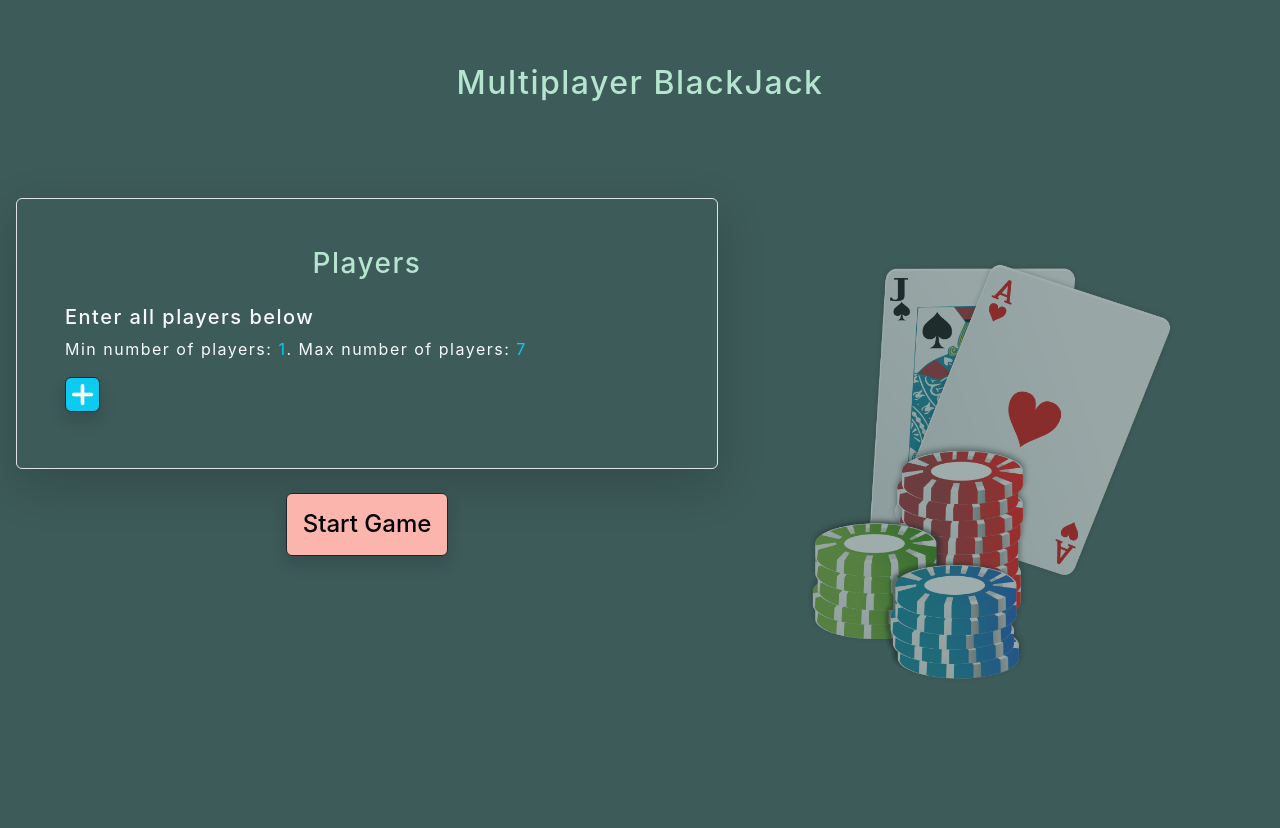
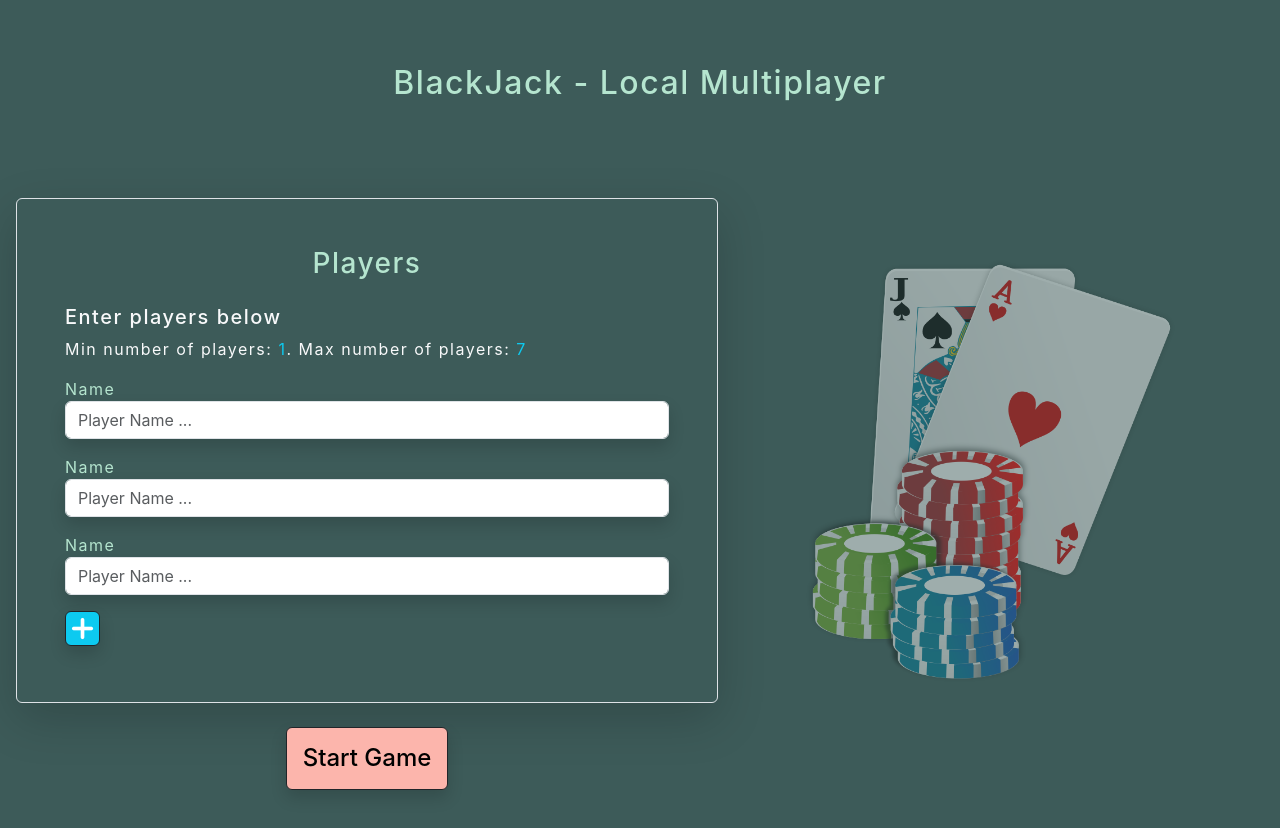
Before and after one commit to julzevias/blackjack_vite, a React (Vite) app: page / in a window 1280 px wide. Before the commit the page ends 800 px from the top, so only its background shows below. Built offline with nearby package versions, Linux system fonts and the light colour scheme; a web font is replaced by a local one.

Commit message:
- edit player input form to be easier to understand and logical

```diff
--- a/src/components/PlayerNameInput.tsx
+++ b/src/components/PlayerNameInput.tsx
@@ -8,7 +8,8 @@ interface AddPlayers {
 }
 
 const AddPlayers = ({ players, setPlayers, startGame }: AddPlayers) => {
-  const [addPlayer, setAddPlayer] = useState(false);
+  const [addPlayer, setAddPlayer] = useState<boolean>(false);
+  const [inputValues, setInputValues] = useState<string[]>(players);
 
   const addNewPlayer = (e: FormEvent<HTMLFormElement>) => {
     e.preventDefault();
@@ -28,6 +29,7 @@ const AddPlayers = ({ players, setPlayers, startGame }: AddPlayers) => {
     }
 
     if (name !== "") {
+      setInputValues([...inputValues, name]);
       setPlayers([...players, name]);
       inputElement.value = "";
       setAddPlayer(false);
@@ -42,6 +44,31 @@ const AddPlayers = ({ players, setPlayers, startGame }: AddPlayers) => {
     startGame();
   };
 
+  const onChangePlayerName = (
+    e: React.ChangeEvent<HTMLInputElement>,
+    index: number
+  ) => {
+    const newInputValues = [...inputValues];
+    const newName = e.target.value;
+    if (newName.toLowerCase() === "dealer") {
+      toast.error("Invalid name. Please choose another name");
+      e.target.value = "";
+      return;
+    } else if (inputValues.includes(newName)) {
+      toast.error("Player already exists");
+      e.target.value = "";
+      return;
+    }
+    newInputValues[index] = e.target.value;
+    setInputValues(newInputValues);
+  };
+
+  const onBlurPlayerName = (index: number) => {
+    const newPlayers = [...players];
+    newPlayers[index] = inputValues[index];
+    setPlayers(newPlayers);
+  };
+
   const onRemovePlayer = (player: string) => {
     const newPlayers = players.filter((p) => p !== player);
     setPlayers(newPlayers);
@@ -49,7 +76,9 @@ const AddPlayers = ({ players, setPlayers, startGame }: AddPlayers) => {
 
   return (
     <>
-      <h2 className="text-center text-secondary p-5">Multiplayer BlackJack</h2>
+      <h2 className="text-center text-secondary p-5">
+        BlackJack - Local Multiplayer
+      </h2>
       <div className="d-flex align-items-start mt-lg-5">
         <div className="d-flex flex-column w-100">
           <div className="border shadow-lg rounded p-4 p-lg-5">
@@ -57,14 +86,15 @@ const AddPlayers = ({ players, setPlayers, startGame }: AddPlayers) => {
               <h3 className="text-secondary">Players</h3>
             </div>
             <div className="d-flex flex-column">
-              <h5 className="text-light">Enter all players below </h5>
+              <h5 className="text-light">Enter players below </h5>
               <p className="text-light">
                 Min number of players: <span className="text-info">1</span>. Max
                 number of players: <span className="text-info">7</span>
               </p>
-              {players.map((player) => {
+              {Array.from({ length: Math.max(3, players.length) }).map(
+                (_, index) => {
                   return (
-                  <div key={player} className="d-flex align-items-center">
+                    <div key={index} className="d-flex align-items-center">
                       <div className="flex-grow-1">
                         <label htmlFor="playerName" className="text-secondary">
                           Name
@@ -72,20 +102,31 @@ const AddPlayers = ({ players, setPlayers, startGame }: AddPlayers) => {
                         <input
                           type="text"
                           className="form-control  shadow mb-3"
-                        placeholder="Player Name"
-                        value={player}
-                        readOnly
+                          placeholder="Player Name ..."
+                          value={inputValues[index] || ""}
+                          onChange={(e) => onChangePlayerName(e, index)}
+                          onBlur={() => onBlurPlayerName(index)}
+                          onKeyDown={(e) => {
+                            if (e.key === "Enter") {
+                              e.currentTarget.blur();
+                            }
+                          }}
                         />
                       </div>
+                      {players[index] && (
                         <button
-                      onClick={() => onRemovePlayer(player)}
+                          onClick={() => onRemovePlayer(players[index])}
                           className="btn text-danger m-2"
                         >
-                      <strong className="m-0">X</strong>
+                          <strong className="m-0" aria-label="Remove Name">
+                            X
+                          </strong>
                         </button>
+                      )}
                     </div>
                   );
-              })}
+                }
+              )}
             </div>
 
             <div className="text-secondary mb-2">
@@ -107,19 +148,20 @@ const AddPlayers = ({ players, setPlayers, startGame }: AddPlayers) => {
               onSubmit={addNewPlayer}
             >
               <div className="form-group">
-                <label htmlFor="playerName" className="text-primary">
+                <label htmlFor="playerName" className="text-light">
                   Name
                 </label>
                 <input
                   type="text"
                   className="form-control shadow"
                   id="playerName"
-                  placeholder="Player Name"
+                  placeholder="Player Name ..."
                 />
               </div>
               <button
                 type="submit"
                 className="btn btn-secondary btn-block shadow border border-dark mt-3 mx-auto"
+                aria-label="Submit Player Name"
               >
                 Submit
               </button>
```
Lines whose indentation alone changed are shown as unchanged.
